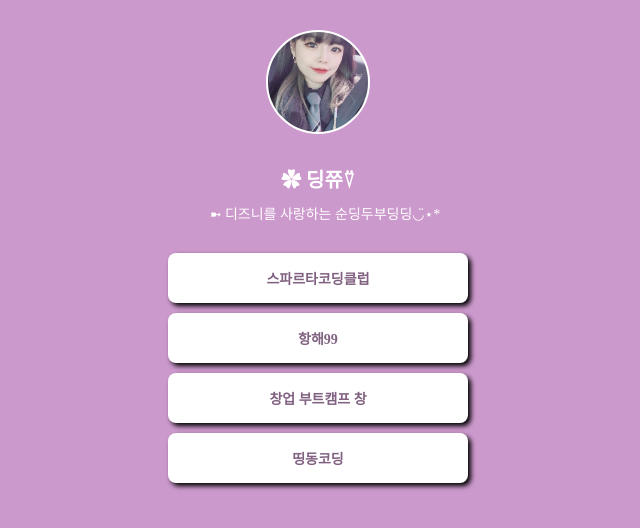
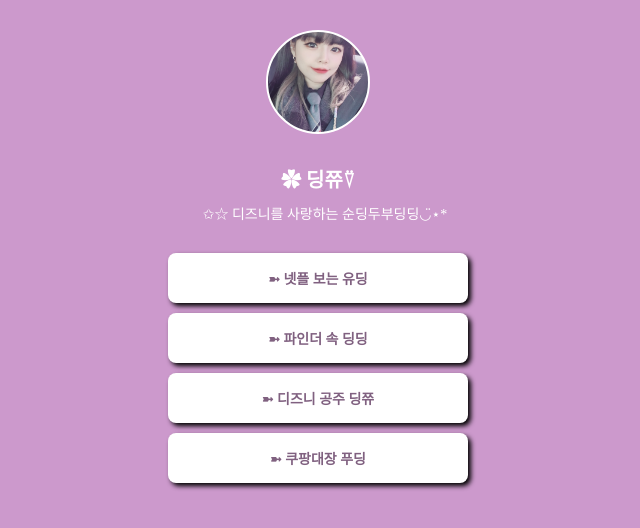
Before and after one commit to dingzzu/mypage, a plain HTML site: page index.html in a window 1280 px wide. Shown: the whole page, without its empty margins (322-962 px from the left). Drawn offline with Linux system fonts and the light colour scheme; a web font is replaced by a local one.

Commit message:
Update index.html

```diff
--- a/index.html
+++ b/index.html
@@ -82,11 +82,11 @@
     <div class="wrap">
         <div class="profile"></div>
         <h1 class="main">✿ 딩쮸⍢</h1>
-        <p class="sub">　➼ 디즈니를 사랑하는 순딩두부딩딩◡̈⋆*</p>
-        <a target="_blank" href="https://spartacodingclub.kr/">스파르타코딩클럽</a>
-        <a target="_blank" href="https://hanghae99.spartacodingclub.kr/">항해99</a>
-        <a target="_blank" href="https://chang.spartacodingclub.kr/">창업 부트캠프 창</a>
-        <a target="_blank" href="https://ddingdong.spartacodingclub.kr/">띵동코딩</a>
+        <p class="sub">　✩☆ 디즈니를 사랑하는 순딩두부딩딩◡̈⋆*</p>
+        <a target="_blank" href="https://www.netflix.com/kr/">➼ 넷플 보는 유딩</a>
+        <a target="_blank" href="https://fujifilm-korea.co.kr/">➼ 파인더 속 딩딩</a>
+        <a target="_blank" href="https://www.disneyplus.com/ko-kr">➼ 디즈니 공주 딩쮸</a>
+        <a target="_blank" href="https://www.coupang.com">➼ 쿠팡대장 푸딩</a>
     </div>
   </body>
 </html>
```
